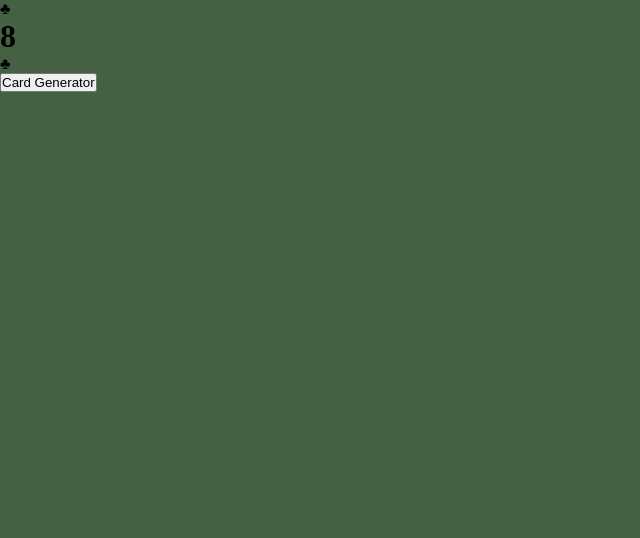
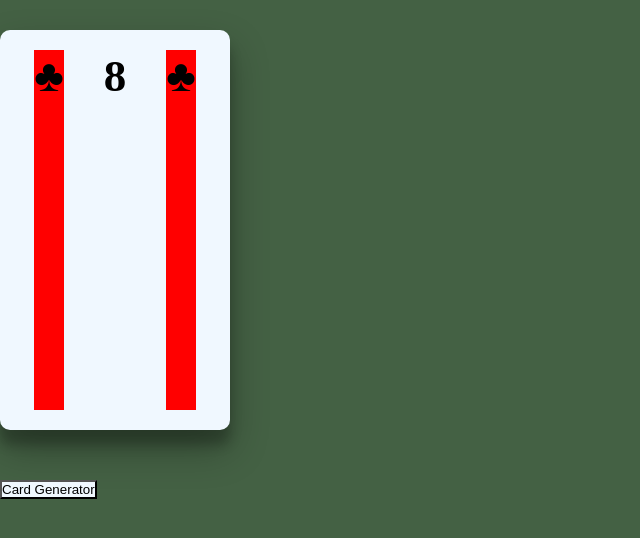
Before and after one commit to LuiyiCR/Luiyi-Random-Card-Generator, a plain HTML site: page index.html in a window 1280 px wide. Shown: the whole page, without its empty margins (0-640 px from the left). Drawn offline with Linux system fonts and the light colour scheme.

Commit message:
css set-up

```diff
--- a/styles.css
+++ b/styles.css
@@ -8,5 +8,42 @@
 
 body {
   background-color: rgb(68, 97, 68);
+}
+
+.container {
+  margin-top: 30px;
+}
+
+.card-suit {
   display: flex;
+  justify-content: center;
+  /* align-items: center; */
+  max-width: 230px;
+  min-height: 50vh;
+  background-color: aliceblue;
+  border-radius: 10px;
+  border: none;
+  box-shadow: rgba(0, 0, 0, 0.3) 0px 19px 38px,
+    rgba(0, 0, 0, 0.22) 0px 15px 12px;
 }
+
+.suit-top,
+.suit-bottom,
+.card-number {
+  margin: 20px;
+  font-size: 45px;
+}
+
+.suit-top {
+  background-color: red;
+  align-items: ;
+}
+
+.suit-bottom {
+  background-color: red;
+}
+
+.btn {
+  background-color: aliceblue;
+  margin-top: 50px;
+}
```
